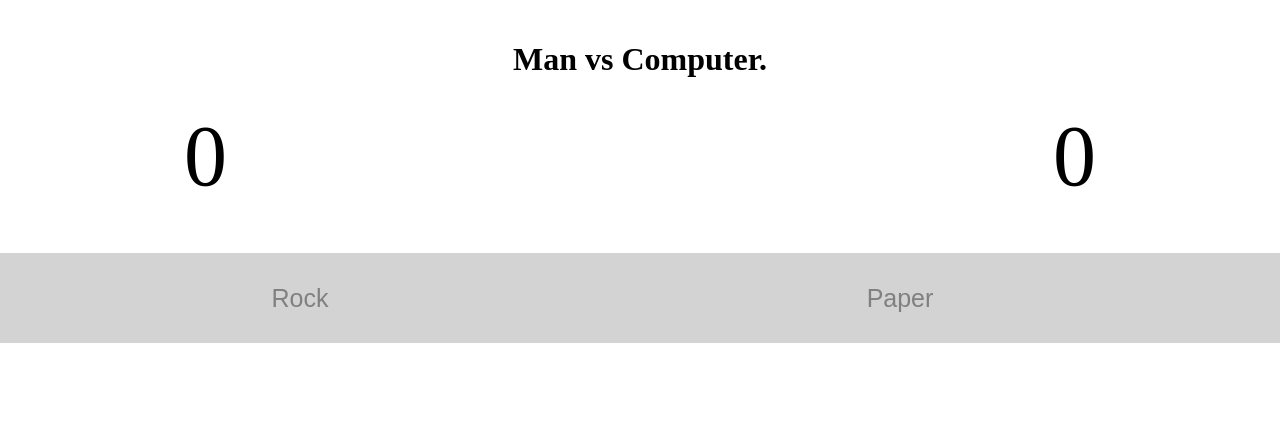
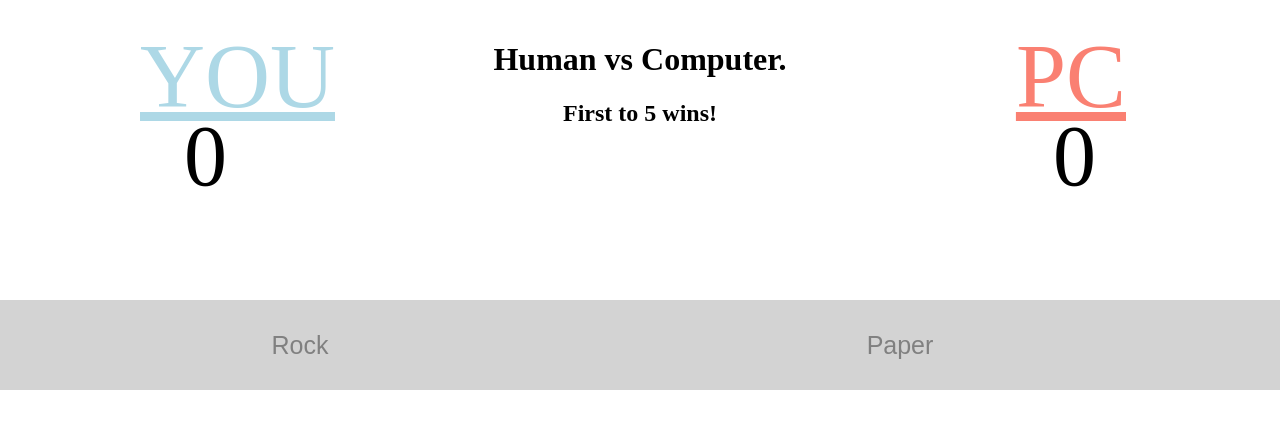
Before and after one commit to Sagelyyy/rock-paper-scissors, a plain HTML site: page index.html in a window 1280 px wide. Shown: the top 428 px of the page. Drawn offline with Linux system fonts and the light colour scheme.

Commit message:
UI tweaks, making things look prettier and adding tags to the score so you know which is you

```diff
--- a/game.js
+++ b/game.js
@@ -12,12 +12,12 @@ container.appendChild(gameInfo);
 const title = document.createElement('h1');
 title.style.fontWeight = 'strong';
 title.style.textAlign = 'center';
-title.textContent = "Man vs Computer."
+title.textContent = "Human vs Computer."
 
 const result = document.createElement('h2');
 result.style.fontWeight = 'strong';
 result.style.textAlign = 'center';
-result.textContent = ""
+result.textContent = "First to 5 wins!"
 
 const humanScore = document.createElement('p');
 humanScore.style.position = 'absolute';
@@ -35,6 +35,28 @@ pcScore.style.paddingRight = '5%';
 pcScore.style.fontSize = '86px';
 pcScore.textContent = computerScore
 
+const pcTXT = document.createElement('p');
+pcTXT.style.position = 'absolute';
+pcTXT.style.right = '90px'
+pcTXT.style.top = '-65px'
+pcTXT.style.fontWeight = 'strong';
+pcTXT.style.paddingRight = '5%';
+pcTXT.style.fontSize = '90px';
+pcTXT.style.color = 'salmon';
+pcTXT.style.textDecoration = 'underline';
+pcTXT.textContent = 'PC'
+
+const youTxt = document.createElement('p');
+youTxt.style.position = 'absolute';
+youTxt.style.left = '140px'
+youTxt.style.top = '-65px'
+youTxt.style.fontWeight = 'strong';
+youTxt.style.paddingRight = '5%';
+youTxt.style.fontSize = '90px';
+youTxt.style.color = 'lightblue';
+youTxt.style.textDecoration = 'underline';
+youTxt.textContent = 'YOU'
+
 const retry = document.createElement('button');
 retry.classList.add('retry')
 retry.style.position = 'absolute';
@@ -46,7 +68,8 @@ retry.style.fontSize = '86px';
 retry.style.height = '100px'
 retry.textContent = 'New game?'
 
-
+gameInfo.appendChild(pcTXT)
+gameInfo.appendChild(youTxt)
 gameInfo.appendChild(humanScore)
 gameInfo.appendChild(pcScore)
 gameInfo.appendChild(title)
@@ -93,7 +116,8 @@ function getComputerChoice(){
 function createRetryButton(){
     const retryBtn = document.querySelector('.retry');
     retryBtn.addEventListener('click', () => {
-        newGame(), playerScore = 0, computerScore = 0
+        newGame(), playerScore = 0, computerScore = 0,
+        result.textContent = ""
     });
 }
 
--- a/style.css
+++ b/style.css
@@ -11,10 +11,6 @@ body { width:100%; height:100%; margin:0; padding:0; }
     display: inline-flex;
     align-items: center;
     justify-content: space-evenly;
-}
-
-.item {
-
 }
 
 button{
```
